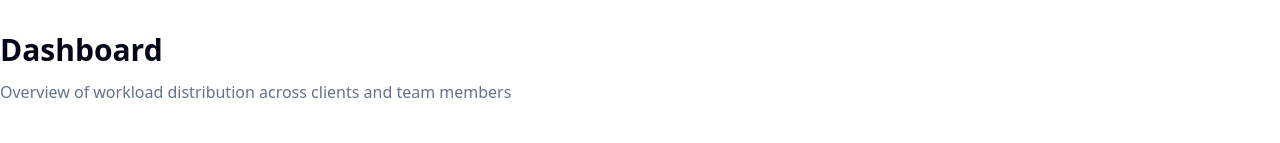
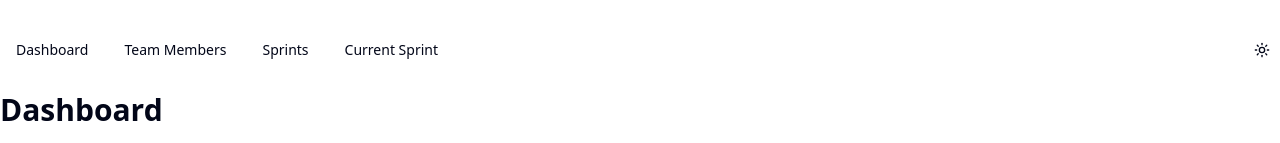
Before and after one commit to ShimiTheFirst/sprint-capacity-planner, a Next.js app: page / in a window 1280 px wide. Shown: the top 143 px of the page. Built offline with nearby package versions, Linux system fonts and the light colour scheme; no server answers.

Commit message:
feat: integrate Navigation component into the dashboard and add ThemeToggleWrapper

```diff
--- a/src/app/page.tsx
+++ b/src/app/page.tsx
@@ -1,5 +1,6 @@
 import { Metadata } from "next";
 import { Dashboard } from "~/components/custom/Dashboard";
+import { Navigation } from "~/components/custom/Navigation";
 
 export const metadata: Metadata = {
   title: "Dashboard | Sprint Capacity Planner",
@@ -10,6 +11,8 @@ export const metadata: Metadata = {
 export default function Home() {
   return (
     <div className="mx-auto max-w-7xl pt-8 px-4 xl:px-0">
+      <Navigation />
+
       <div className="mb-10">
         <h1 className="text-3xl font-bold mb-3">Dashboard</h1>
         <p className="text-muted-foreground">
--- a/src/components/custom/Navigation.tsx
+++ b/src/components/custom/Navigation.tsx
@@ -15,6 +15,7 @@ export function Navigation() {
   const pathname = usePathname()
 
   const navItems = [
+    { href: '/', label: 'Dashboard' },
     { href: '/team-members', label: 'Team Members' },
     { href: '/sprints', label: 'Sprints' },
     { href: '/current-sprint', label: 'Current Sprint' },
--- /dev/null
+++ b/src/components/custom/ThemeToggleWrapper.tsx
@@ -0,0 +1,7 @@
+'use client';
+
+import { ThemeToggle } from '~/components/custom/ThemeToggle';
+
+export default function ThemeToggleWrapper() {
+  return <ThemeToggle />;
+}
```
